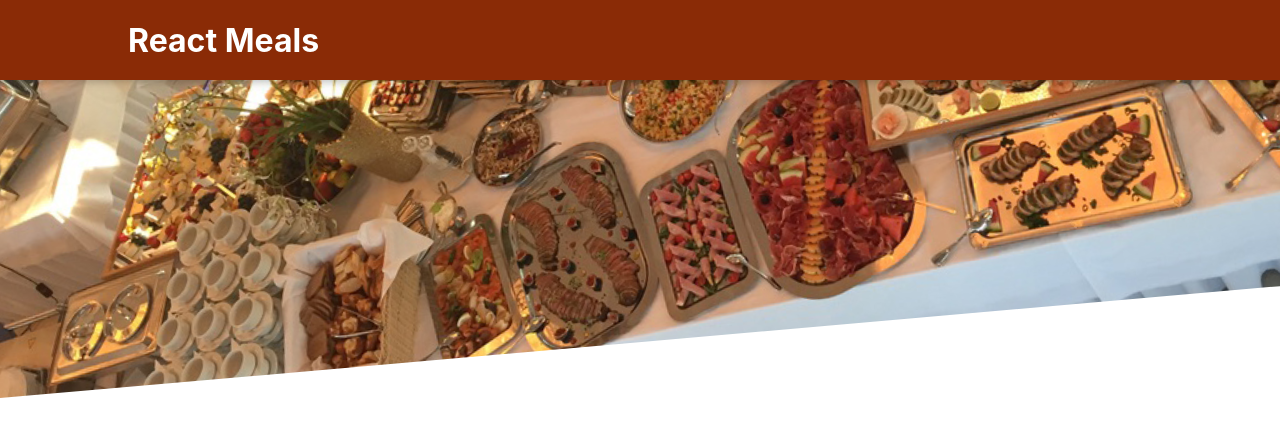
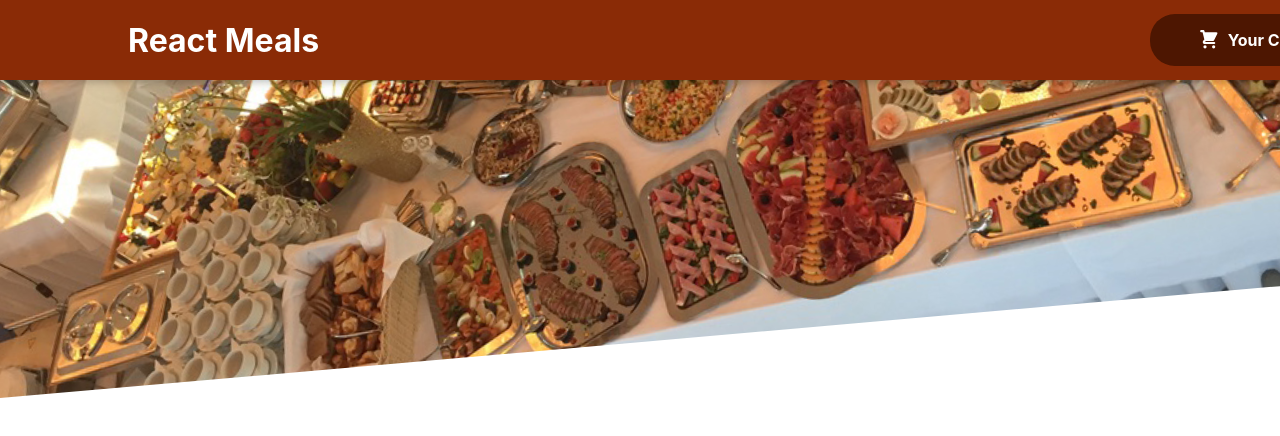
Before and after one commit to aswathyeg/react-foodOrderApp, a React (Create React App) app: page / in a window 1280 px wide. Shown: the top 436 px of the page. Built offline with nearby package versions, Linux system fonts and the light colour scheme.

Commit message:
added button

```diff
--- a/src/components/Layout/Header.js
+++ b/src/components/Layout/Header.js
@@ -1,15 +1,16 @@
 import { Fragment } from 'react';
 import classes from './Header.module.css';
-import meals from '../../assests/meals.jpg'
- const Header= props =>{
-     return(
+import meals from '../../assests/meals.jpg';
+import HeaderCartButton from './HeaderCartButton';
+const Header = props => {
+    return (
         <Fragment>
             <header className={classes.header}>
                 <h1> React Meals </h1>
-                  <button>Cart</button>
+                <HeaderCartButton />
             </header>
             <div className={classes['main-image']}>
-<img src={meals}/>
+                <img src={meals} />
             </div>
         </Fragment>
     )
```
Lines whose indentation alone changed are shown as unchanged.
